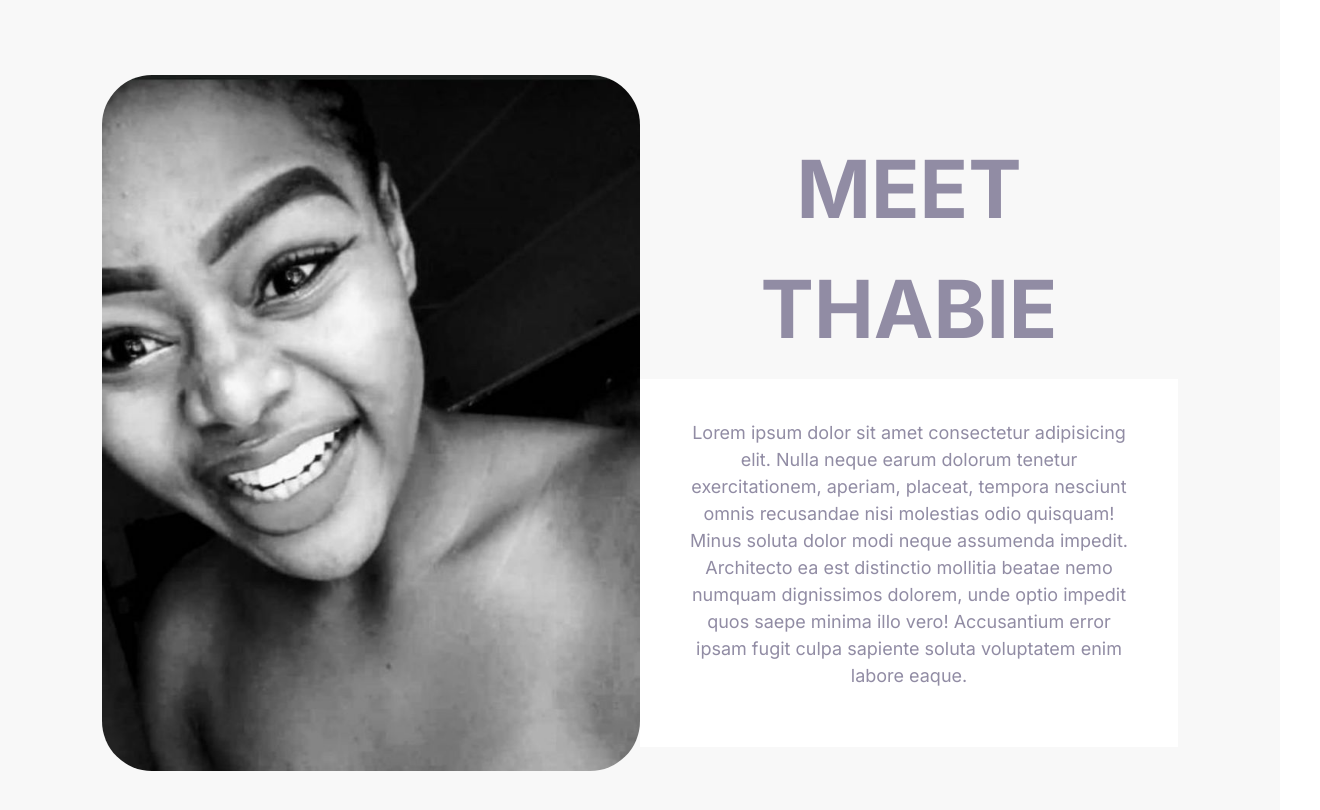
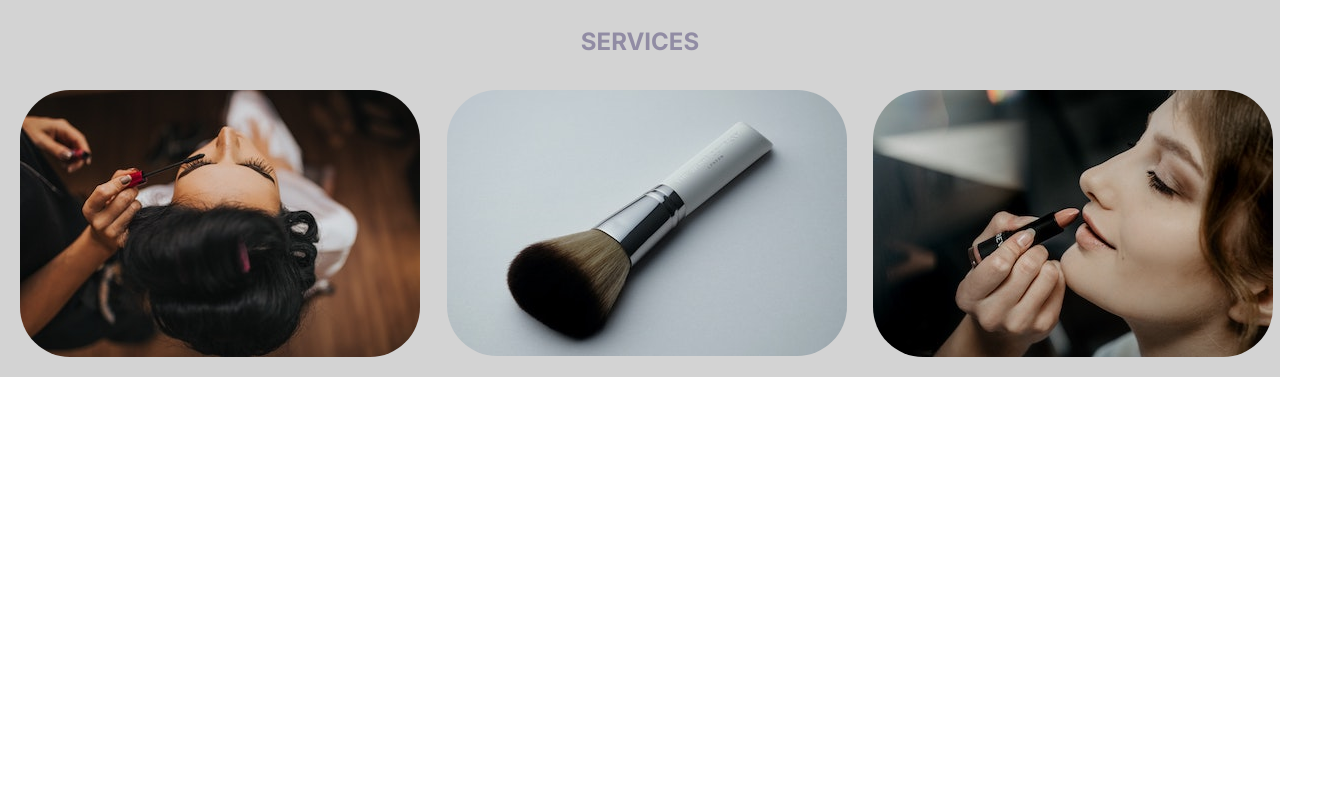
Before and after one commit to Tebogo-star/Cosmetics, a plain HTML site: page index.html in a window 1280 px wide. Shown: the whole page, 1320 px wide, since content can reach past the window. Drawn offline with Linux system fonts and the light colour scheme.

Commit message:
Creating a services section

```diff
--- a/css/styles.css
+++ b/css/styles.css
@@ -1,54 +1,55 @@
-html{
+html {
   font-size: 62.5%;
 }
-h1{
+h1 {
   font-size: 5rem;
 }
-h2{
+h2 {
   font-size: 4rem;
 }
-h3{
+h3 {
   font-size: 3rem;
   margin-bottom: 2rem;
 }
 
-h1,h2,h3{
+h1,
+h2,
+h3 {
   margin-bottom: 1rem;
 }
-p{
+p {
   margin-top: 0;
 }
-:root{
- --color-primary:#fae1e1;
- --color-secondary:#f595ea;
+:root {
+  --color-primary: #fae1e1;
+  --color-secondary: #f595ea;
   --color-accent: #ff3400;
   --color-headings: #1b0760;
- --color-body:#918ca4;
-
+  --color-body: #918ca4;
 }
-body{
- font-family: Inter,Arial, Helvetica, sans-serif;
+body {
+  font-family: Inter, Arial, Helvetica, sans-serif;
   color: var(--color-body);
   font-size: 2.4rem;
   line-height: 1.5;
 }
 
-@media screen and (min-width:1024px) {
- body{
+@media screen and (min-width: 1024px) {
+  body {
     font-size: 1.8rem;
   }
- h1{
+  h1 {
     font-size: 8rem;
   }
- h2{
+  h2 {
     font-size: 4rem;
   }
- h3{
+  h3 {
     font-size: 2.4rem;
   }
 }
 /* Buttons */
-.btn{
+.btn {
   font-size: 1.8rem;
   font-weight: 600;
   text-transform: uppercase;
@@ -58,60 +59,60 @@ body{
   cursor: pointer;
   white-space: nowrap;
 }
-.btn--primary{
+.btn--primary {
   background: var(--color-secondary);
   color: white;
 }
-.btn--primary:hover{
+.btn--primary:hover {
   background: grey;
 }
 
 /* Grids */
-.grid{
+.grid {
   display: grid;
 }
-@media screen and (min-width:768px) {
- .grid--1x2{
-  grid-template-columns: repeat(2,1fr);
+@media screen and (min-width: 768px) {
+  .grid--1x2 {
+    grid-template-columns: repeat(2, 1fr);
   }
 }
-@media screen and (min-width:1024) {
- .grid--1x3{
-  grid-template-columns: repeat(3,1fr);
+@media screen and (min-width: 1024) {
+  .grid--1x3 {
+    grid-template-columns: repeat(3, 1fr);
   }
 }
 /* Block */
-.block{
+.block {
   padding: 3rem;
 }
-.makeup-image{
+.makeup-image {
   width: 100%;
 }
-.card{
+.card {
   border-radius: 7px;
   box-shadow: 0 0 20px 10px #f3f3f3;
   overflow: hidden;
 }
 
-.grey_bg{
+.grey_bg {
   background: #f8f8f8;
 }
 
-section{
+section {
   float: left;
   width: 100%;
   clear: both;
 }
-img{
+img {
   max-width: 100%;
   vertical-align: bottom;
   border: 0;
   border-radius: 5rem;
 }
-img{
+img {
   height: auto;
 }
-.text_center{
+.text_center {
   text-align: center;
 }
 /* p{
@@ -123,7 +124,7 @@ img{
  margin-inline-end: 0px;
  font-weight: bold;
 } */
-@media only screen and (min-width: 768px){
+@media only screen and (min-width: 768px) {
   .content_section_inner {
     max-width: 1076px;
     width: 1076px;
@@ -131,27 +132,41 @@ img{
     min-height: 415px;
     position: relative;
   }
-   .grid--1x2{
-    grid-template-columns: repeat(2,1fr);
+  .grid--1x2 {
+    grid-template-columns: repeat(2, 1fr);
+  }
+}
+.pics {
+  padding: 2rem;
+  border-radius: 1rem;
+  width: 100%;
+}
+.header__service {
+  text-align: center;
+}
+.container {
+  background: lightgrey;
+  box-shadow: linen;
+}
+
+@media screen and (min-width: 768px) {
+  .home_about_sec .content_col_left {
+    display: block;
+  }
+  .grid--1x2 {
+    grid-template-columns: repeat(2, 1fr);
+  }
+  .grid--1x3 {
+    grid-template-columns: repeat(3, 1fr);
   }
 }
 
-@media  screen and (min-width: 768px){
-    .home_about_sec .content_col_left {
-    display: block;
-    }
-    .grid--1x2{
-     grid-template-columns: repeat(2,1fr);
-    }
-
-}
-
-@media only screen and (min-width: 768px){
+@media only screen and (min-width: 768px) {
   #home_about_sec .content_white_bg {
     background: #fff;
     padding: 40px;
   }
-    .grid--1x2{
-     grid-template-columns: repeat(2,1fr);
+  .grid--1x2 {
+    grid-template-columns: repeat(2, 1fr);
   }
 }
--- a/index.html
+++ b/index.html
@@ -1,27 +1,27 @@
 <!DOCTYPE html>
 <html lang="en">
   <head>
- <meta charset="UTF-8">
- <meta http-equiv="X-UA-Compatible" content="IE=edge">
- <meta name="viewport" content="width=device-width, initial-scale=1.0">
- <link rel="preconnect" href="https://fonts.googleapis.com">
-<link rel="preconnect" href="https://fonts.gstatic.com" crossorigin>
-<link href="https://fonts.googleapis.com/css2?family=Inter:wght@400;700&display=swap" rel="stylesheet">
- <link rel="stylesheet" href="css/normalize.css">
- <link rel="stylesheet" href="css/styles.css">
+    <meta charset="UTF-8" />
+    <meta http-equiv="X-UA-Compatible" content="IE=edge" />
+    <meta name="viewport" content="width=device-width, initial-scale=1.0" />
+    <link rel="preconnect" href="https://fonts.googleapis.com" />
+    <link rel="preconnect" href="https://fonts.gstatic.com" crossorigin />
+    <link
+      href="https://fonts.googleapis.com/css2?family=Inter:wght@400;700&display=swap"
+      rel="stylesheet"
+    />
+    <link rel="stylesheet" href="css/normalize.css" />
+    <link rel="stylesheet" href="css/styles.css" />
     <title>Document</title>
   </head>
   <body>
-<section id="home_about_sec" class="content_section grey_bg ">
-  <div class="content_section_inner grid grid--1x2">
-  <div class="content_col_left columns">
-   <img src="images/thabisile1x.jpg" alt="">
-  </div>
-  <div class="content_col_right columns ">
-   <h1 class="text_center">MEET THABIE</h1>
-   <div class="content_white_bg text_center">
-    <p>Lorem ipsum dolor sit amet consectetur adipisicing elit. Nulla neque earum dolorum tenetur exercitationem, aperiam, placeat, tempora nesciunt omnis recusandae nisi molestias odio quisquam! Minus soluta dolor modi neque assumenda impedit. Architecto ea est distinctio mollitia beatae nemo numquam dignissimos dolorem, unde optio impedit quos saepe minima illo vero! Accusantium error ipsam fugit culpa sapiente soluta voluptatem enim labore eaque.</p>
-   </div>
+    <section class="container">
+      <div class="services">
+        <h3 class="header__service">SERVICES</h3>
+        <div class="pics grid grid--1x3">
+          <img src="images/pic11x.jpg" alt="" />
+          <img src="images/pic21x.jpg" alt="" />
+          <img src="images/pic31x.jpg" alt="" />
         </div>
       </div>
     </section>
```
Also changed, not shown: components/services.html (added, +10 -0 lines), images/pic11x.jpg (added), images/pic21x.jpg (added), images/pic31x.jpg (added). Lines whose indentation alone changed are shown as unchanged.
